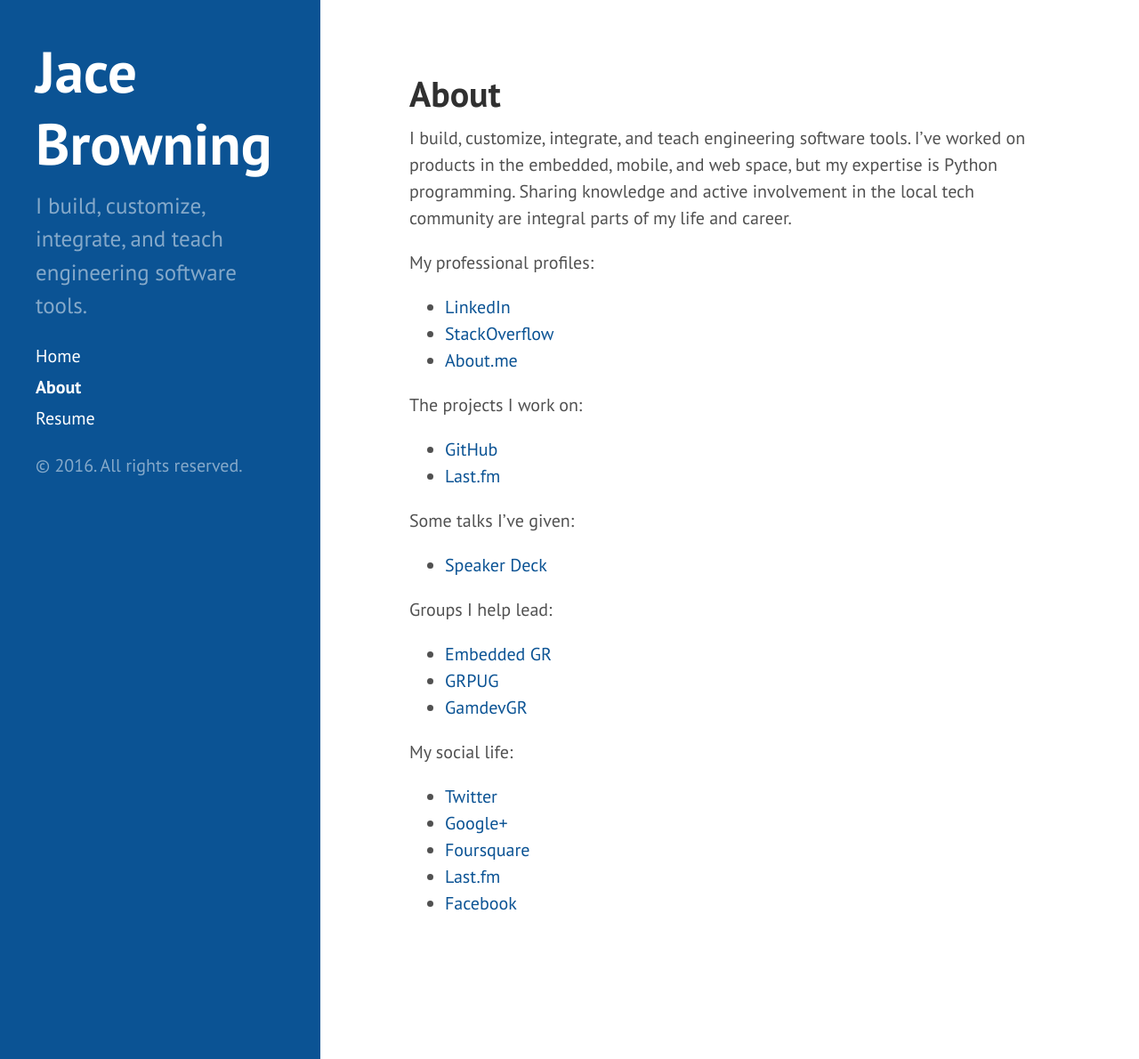
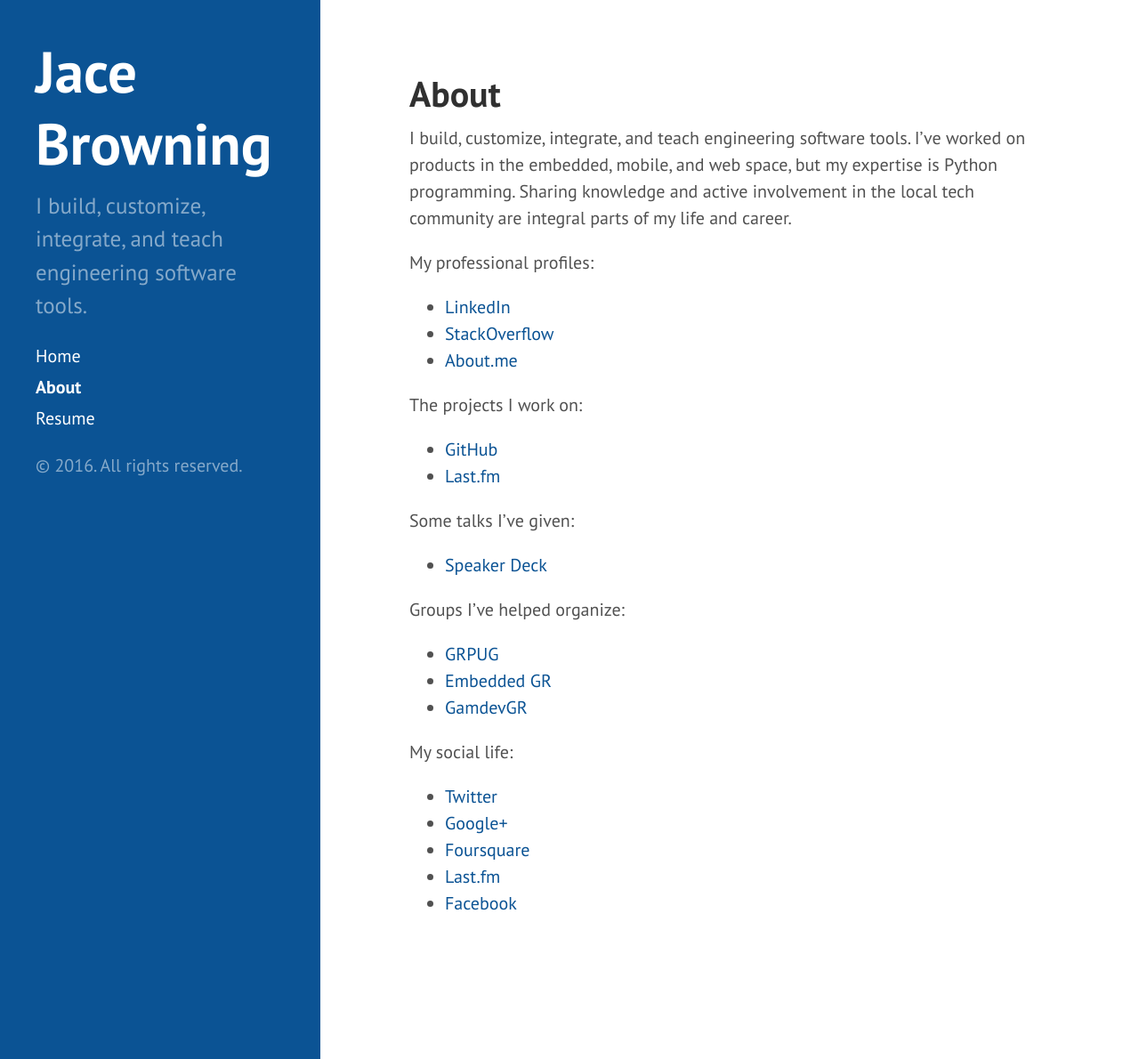
Before and after one commit to jacebrowning/jacebrowning.info, a Jekyll site: the page built from about.md, in a window 1280 px wide and 1190 px high. Shown: the whole window at 89% size. Built offline with Jekyll 4.4.1, drawn with Linux system fonts in a browser that asks for light colours; Markdown is read by kramdown in place of the engine named in the settings.

Commit message:
Clarify group involvements

```diff
--- a/about.md
+++ b/about.md
@@ -20,10 +20,10 @@
 
 * [Speaker Deck](https://speakerdeck.com/jacebrowning)
 
-Groups I help lead:
+Groups I've helped organize:
 
+* [GRPUG](http://www.meetup.com/grpython/)
 * [Embedded GR](http://www.meetup.com/embedded-gr/)
-* [GRPUG](http://www.meetup.com/grpython/)
 * [GamdevGR](http://www.meetup.com/GamedevGR/)
 
 My social life:
```
